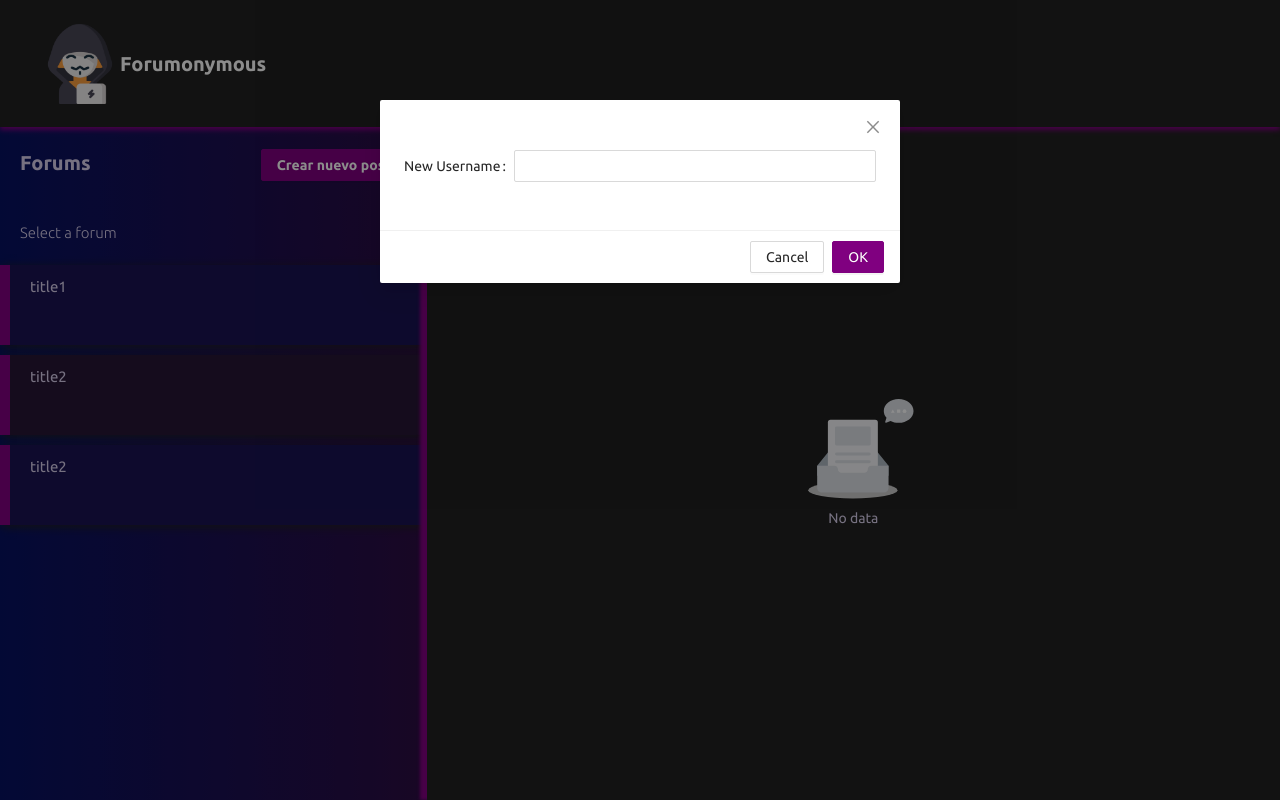
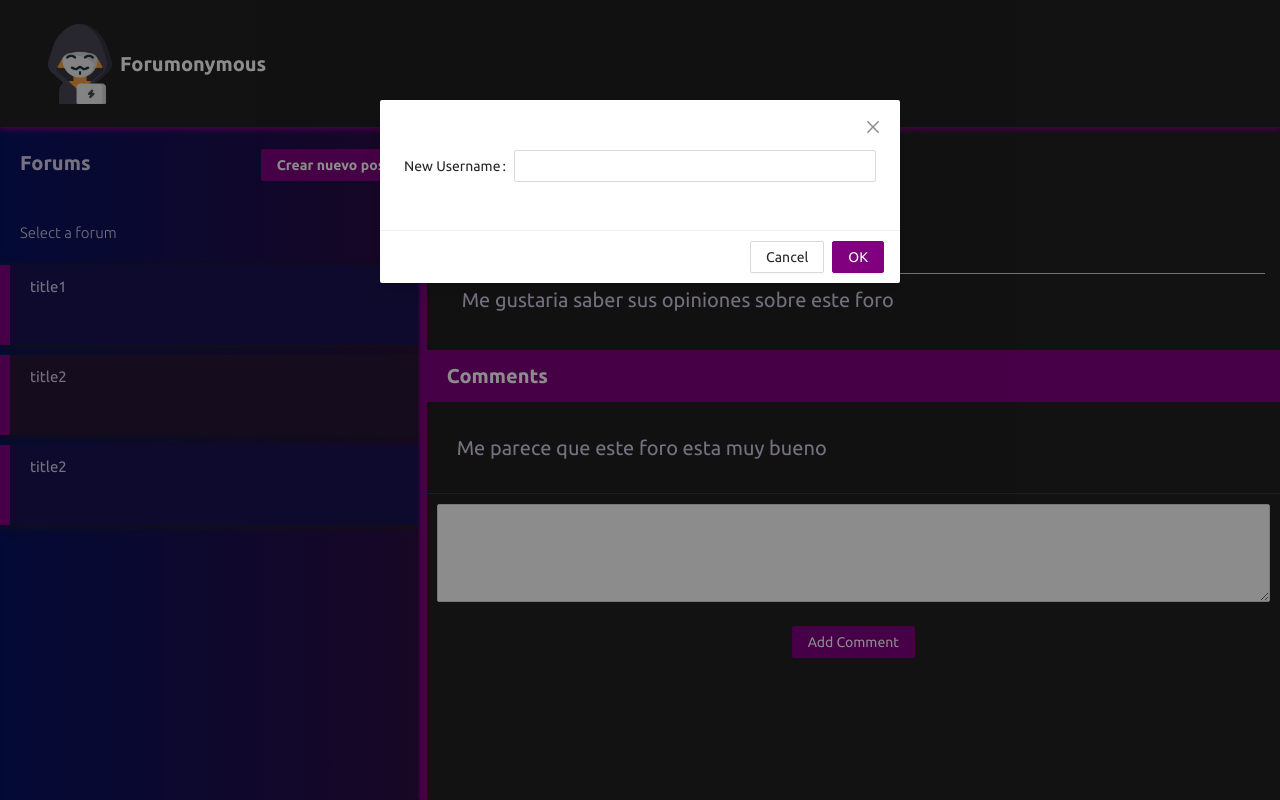
Before and after one commit to CybersecTeam/ForumFrontend, a React (Create React App) app: page / in a window 1280 px wide. Built offline with nearby package versions, Linux system fonts and the light colour scheme; no server answers.

Commit message:
create comment

```diff
--- a/src/Components/Forum/Forum.css
+++ b/src/Components/Forum/Forum.css
@@ -38,9 +38,10 @@
   align-items: flex-start;
   font-size: 2rem;
   background-color: #202020;
-  align-items: center;
-  justify-content: center;
+
   box-shadow: -7px 0px 3px 0px purple;
+  align-items: flex-start;
+  justify-content: flex-start;
 }
 
 .App-logo {
@@ -75,6 +76,10 @@
 .forum_detail_username {
   display: flex;
   padding: 1rem;
+  background: #142168;
+  border-radius: 50rem;
+  font-size: 1.5rem;
+  margin: 0.5rem;
 }
 
 .forum_detail_description {
@@ -82,17 +87,17 @@
   border-top: 0.1rem solid #d1d1d1;
   padding: 1rem;
   width: 100%;
+  margin: 0.5rem;
 }
 
 .comments {
   width: 100%;
-  background-color: purple;
 }
 
 .comments_title {
   display: flex;
   width: 100%;
-  background: #202020;
+  background: purple;
   padding: 1rem 2rem;
   color: white;
   font-family: "Ubuntu-Bold";
@@ -103,6 +108,11 @@
   display: flex;
   padding: 3rem;
   border-bottom: 0.1rem solid purple;
+  background-color: #202020;
+}
+
+.create_comment {
+  padding: 1rem;
 }
 
 .ant-btn-primary {
@@ -113,3 +123,10 @@
   -webkit-box-shadow: 0 2px 0 rgba(0, 0, 0, 0.045);
   box-shadow: 0 2px 0 rgba(0, 0, 0, 0.045);
 }
+
+.forum_detail_username {
+  background: #142168;
+  border-radius: 50rem;
+  font-size: 1.5rem;
+  margin: 0.5rem;
+}
--- a/src/Components/Forum/ForumDetail.js
+++ b/src/Components/Forum/ForumDetail.js
@@ -1,14 +1,44 @@
 import React, { useState } from "react";
-import { useSelector } from "react-redux";
 import "./Forum.css";
-import { Empty } from "antd";
+import { Empty, Form, Button, Input } from "antd";
 
-function ForumDetail({ selectedForumId }) {
-  const forumDetail = useSelector(
-    (state) => state.forum.forumDetail[selectedForumId]
-  );
-  console.log("forumDetail", forumDetail, selectedForumId);
+function ForumDetail({ selectedForumId, addComment, nickname }) {
+  const [comment, setComment] = useState("");
 
+  const handleSubmit = () => {
+    if (!comment) {
+      return;
+    }
+    addComment({
+      creator: nickname,
+      forum: selectedForumId,
+      comment,
+    });
+  };
+
+  // const forumDetail = useSelector(
+  //   (state) => state.forum.forumDetail[selectedForumId]
+  // );
+  // console.log("forumDetail", forumDetail, selectedForumId);
+  const { TextArea } = Input;
+
+  const forumDetail = {
+    comments: [
+      {
+        _id: "5efcfec4a09818f9f3933ac8",
+        content: "Me parece que este foro esta muy bueno",
+        dateCreated: "2020-07-01T21:23:16.452Z",
+        __v: 0,
+      },
+    ],
+    tags: ["UNAL"],
+    _id: "5efcfb73a5d555f6d80a3fa9",
+    title: "Critica a este foro",
+    body: "Me gustaria saber sus opiniones sobre este foro",
+    creator: "prrrprimigeno",
+    dateCreated: "2020-07-01T21:09:07.583Z",
+    __v: 1,
+  };
   const renderComments = () => {
     const renderedComments = [];
     forumDetail.comments.forEach((comment) => {
@@ -24,16 +54,36 @@ function ForumDetail({ selectedForumId }) {
       {forumDetail ? (
         <div className="forumDetail">
           <div className="forum_detail_header">
-            <div className="forum_detail_title">
-              Este es el titulo de mi foro anonimo
-            </div>
-            <div className="forum_detail_tags">tags</div>
-            <div className="forum_detail_username">Dancing Ferret</div>
-            <div className="forum_detail_description">descripcion</div>
+            <div className="forum_detail_title">{forumDetail.title}</div>
+            <div className="forum_detail_username">{forumDetail.creator}</div>
+            <div className="forum_detail_description">{forumDetail.body}</div>
           </div>
           <div className="comments">
             <div className="comments_title">Comments</div>
             {renderComments()}
+            <div className="create_comment">
+              <>
+                <Form.Item>
+                  <TextArea
+                    rows={4}
+                    onChange={(e) => {
+                      console.log(e);
+                      setComment(e.target.value);
+                    }}
+                    value={comment}
+                  />
+                </Form.Item>
+                <Form.Item>
+                  <Button
+                    htmlType="submit"
+                    onClick={() => handleSubmit()}
+                    type="primary"
+                  >
+                    Add Comment
+                  </Button>
+                </Form.Item>
+              </>
+            </div>
           </div>
         </div>
       ) : (
--- a/src/Pages/ForumPage/ForumPage.js
+++ b/src/Pages/ForumPage/ForumPage.js
@@ -12,14 +12,15 @@ function ForumPage() {
   const [username, setUsername] = useState("");
   const [showModal, setShowModal] = useState(false);
 
-  const handleModal = () => {
-    setShowModal(!showModal);
-  };
   console.log("selectedForumId", selectedForumId);
   const dispatch = useDispatch();
 
   const getForumListSaga = () => {
     dispatch({ type: "GET_FORUM_LIST_SAGA" });
+  };
+
+  const addComment = (commentData) => {
+    dispatch({ type: "ADD_COMMENT_SAGA", comment: commentData });
   };
 
   const saveUsernameReducer = (nickname) => {
@@ -66,7 +67,11 @@ function ForumPage() {
         createForumSaga={createForumSaga}
         nickname={nickname}
       ></ForumList>
-      <ForumDetail selectedForumId={selectedForumId}></ForumDetail>
+      <ForumDetail
+        selectedForumId={selectedForumId}
+        addComment={addComment}
+        nickname={nickname}
+      ></ForumDetail>
     </div>
   );
 }
--- a/src/Redux/Api/apiRequests.js
+++ b/src/Redux/Api/apiRequests.js
@@ -18,4 +18,10 @@ export default class ApiRequests {
     const request = instance.post(url, action.forum);
     return request;
   }
+
+  static createComment(action) {
+    const url = `${ROOT_URL}/comment`;
+    const request = instance.post(url, action.comment);
+    return request;
+  }
 }
--- a/src/Redux/sagas/ForumSagas.js
+++ b/src/Redux/sagas/ForumSagas.js
@@ -82,8 +82,37 @@ function* createForumSaga(action) {
   });
 }
 
+function* createCommentSaga(action) {
+  yield put({
+    type: "SET_LOADING",
+    loadingName: "forumListLoading",
+    loadingValue: true,
+  });
+  try {
+    console.log("action", action);
+    const response = yield call(ApiRequests.createComment, action);
+    yield delay(300);
+    console.log("create comment resp", response);
+    yield put({
+      type: "GET_FORUM_DETAIL_SAGA",
+      id: action.comment.forum,
+    });
+    yield put({
+      type: "SET_LOADING",
+      loadingName: "serviceListLoading",
+      loadingValue: false,
+    });
+  } catch (error) {}
+  yield put({
+    type: "SET_LOADING",
+    loadingName: "serviceListLoading",
+    loadingValue: false,
+  });
+}
+
 export const forumSagas = [
   takeLatest("GET_FORUM_LIST_SAGA", getForumListSaga),
   takeLatest("GET_FORUM_DETAIL_SAGA", getForumDetailSaga),
   takeLatest("CREATE_FORUM_SAGA", createForumSaga),
+  takeLatest("ADD_COMMENT_SAGA", createCommentSaga),
 ];
```
